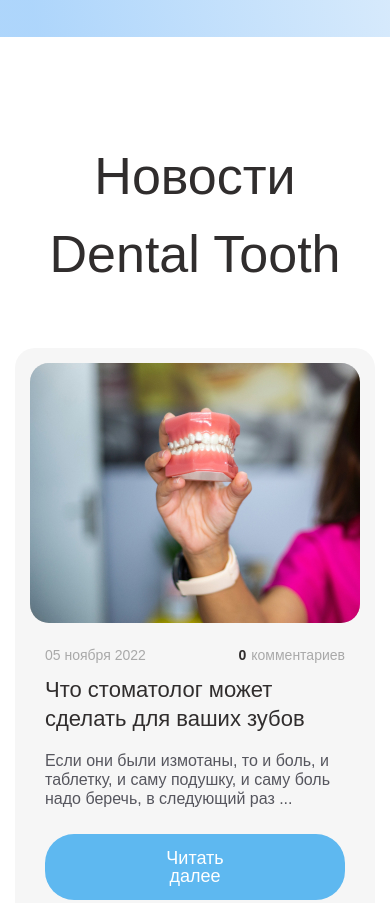
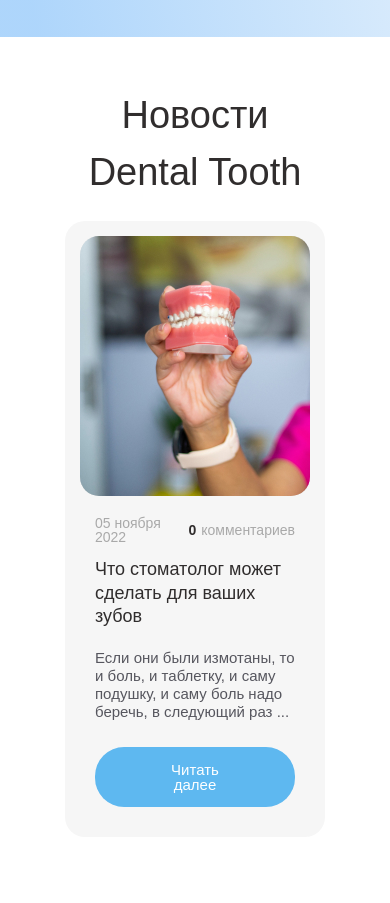
Before and after one commit to AlexMiroshnichenko/dental-tooth.test, a plain HTML site: page index.html in a window 390 px wide. Shown: the part 6140-7043 px from the top of the page. Drawn offline with Linux system fonts and the light colour scheme; a web font is replaced by a local one.

Commit message:
Add responsive section news

```diff
--- a/index.html
+++ b/index.html
@@ -371,8 +371,8 @@
 						<h2 class="title news-title">Новости Dental Tooth</h2>
 					</div>
 				</div>
-				<div class="row">
-					<div class="col-md-4">
+				<div class="row inner">
+					<div class="col-auto col-md-6 col-lg-4">
 						<article class="card">
 							<figure class="card-thumbnail">
 								<img class="card-img" src="./img/dentures.jpg" alt="Чтостоматолог может сделать для ваших зубов">
@@ -390,7 +390,7 @@
 							</div>
 						</article>
 					</div>
-					<div class="col-md-4">
+					<div class="col-auto col-md-6 col-lg-4">
 						<article class="card">
 							<figure class="card-thumbnail">
 								<img class="card-img" src="./img/dentist-office.jpg" alt="Как выбрать стоматологию и не ошибиться?">
@@ -408,7 +408,7 @@
 							</div>
 						</article>
 					</div>
-					<div class="col-md-4">
+					<div class="col-auto col-md-6 col-lg-4">
 						<article class="card">
 							<figure class="card-thumbnail">
 								<img class="card-img" src="./img/toothache.jpg" alt="Сильно болит зуб? Лечение в домашних условиях">
@@ -426,7 +426,7 @@
 							</div>
 						</article>
 					</div>
-					<div class="col-md-4">
+					<div class="col-auto col-md-6 col-lg-4">
 						<article class="card">
 							<figure class="card-thumbnail">
 								<img class="card-img" src="./img/tetracycline-teeth.jpg" alt="Как спасти тетрациклиновые зубы?">
@@ -444,7 +444,7 @@
 							</div>
 						</article>
 					</div>
-					<div class="col-md-4">
+					<div class="col-auto col-md-6 col-lg-4">
 						<article class="card">
 							<figure class="card-thumbnail">
 								<img class="card-img" src="./img/brush-teeth.jpg" alt="Как правильно чистить зубы? 15 советов">
@@ -462,7 +462,7 @@
 							</div>
 						</article>
 					</div>
-					<div class="col-md-4">
+					<div class="col-auto col-md-6 col-lg-4">
 						<article class="card">
 							<figure class="card-thumbnail">
 								<img class="card-img" src="./img/dentures.jpg" alt="Все что Вы хотели узнать про сознательную седацию">
--- a/scss/base/_variabels.scss
+++ b/scss/base/_variabels.scss
@@ -15,3 +15,4 @@ $descr-color: #6B6868;
 $border-color: #67A9E9;
 $cardBgColor: #F6F6F6;
 $timeColor: #A9A9A9;
+$hoverButton:#2f95d5;
--- a/scss/layout/_news-card.scss
+++ b/scss/layout/_news-card.scss
@@ -1,23 +1,71 @@
 .news {
   padding: 100px 0 100px;
   border-color: $white-color;
+	@media (max-width: 1199px) {
+		padding: 50px 50px;
+	}
 
   &-title {
     margin-bottom: 55px;
     font-size: 52px;
     text-align: center;
+		@media (max-width: 1199px) {
+			margin-bottom: 20px;
+		}
+		@media (max-width: 991px) {
+			font-size: 45px;
+		}
+		@media (max-width: 767px) {
+			font-size: 42px;
+		}
+		@media (max-width: 575px) {
+			font-size: 38px;
+		}
+  }
+
+	.inner {
+		&::-webkit-scrollbar {
+			background-color: transparent;
+		}
+
+		&::-webkit-scrollbar-thumb {
+    background-image: -webkit-linear-gradient(45deg,rgba(255, 255, 255, .25) 25%,
+      transparent 25%,
+      transparent 50%,
+    	 rgba(255, 255, 255, .25) 50%,
+    	 rgba(255, 255, 255, .25) 75%,
+      transparent 75%,
+      transparent);
+		}
+
+		&::-webkit-scrollbar-track {
+    	box-shadow: 5px 5px 5px -5px rgba(34, 60, 80, 0.2) inset;
+    	background-color: #f9f9fd;
+		}
+
+		@media (max-width: 767px) {
+			display: flex;
+			flex-wrap: nowrap;
+			overflow-x: auto;
 		}
 
 		.card {
+			display: flex;
+			flex-direction: column;
+			justify-content: space-between;
 			margin-bottom: 20px;
 			max-width: 100%;
 			width: 387px;
+			min-height: 580px;
 			border-radius: 20px;
 			overflow: hidden;
 			background-color: $cardBgColor;
+			@media (max-width: 1199px) {
+				min-height: 550px;
+			}
 
 			&-thumbnail {
-			padding: 15px 15px 25px;
+				padding: 15px 15px 20px;
 				overflow: hidden;
 			}
 
@@ -25,11 +73,13 @@
 				width: 357px;
 				height: 260px;
 				border-radius: 19px;
-			background: rgba(46, 45, 45, 0.10);
+				background: rgba(46, 45, 45, 0.1);
 			}
 
 			&-content {
-			padding: 0 30px 35px;
+				display: flex;
+				flex-direction: column;
+				padding: 0 30px 30px;
 			}
 
 			&-box {
@@ -39,7 +89,8 @@
 				margin-bottom: 14px;
 			}
 
-		&-time, &-comments {
+			&-time,
+			&-comments {
 				font-size: 14px;
 				font-weight: 400;
 				color: $timeColor;
@@ -57,6 +108,10 @@
 				font-weight: 400;
 				line-height: 1.3;
 				color: $title-color;
+				@media (max-width: 1199px) {
+					margin-bottom: 20px;
+					font-size: 18px;
+				}
 			}
 
 			&-descr {
@@ -65,21 +120,31 @@
 				font-weight: 400;
 				line-height: 1.2;
 				color: $text-color;
+				@media (max-width: 1199px) {
+					font-size: 15px;
+				}
 			}
 
 			&-link {
 				display: block;
-			padding: 15px 110px;
+				padding: 15px 100px;
+				max-width: 100%;
 				border-radius: 29px;
 				background-color: $button-color;
 				/* text */
-			font-size: 18px;
+				font-size: 16px;
 				font-weight: 400;
 				text-align: center;
 				color: $white-color;
+				transition: background-color .5s ease-in-out;
+				&:hover {
+					background-color: $hoverButton;
+				}
+				@media (max-width: 1199px) {
+					padding: 15px 59px;
+					font-size: 15px;
 				}
 			}
   	}
-
-
-:not(:nth-last-child(-n+4))
+	}
+}
```
Also changed, not shown: css/styles.min.css, 1 other file. Lines whose indentation alone changed are shown as unchanged.
